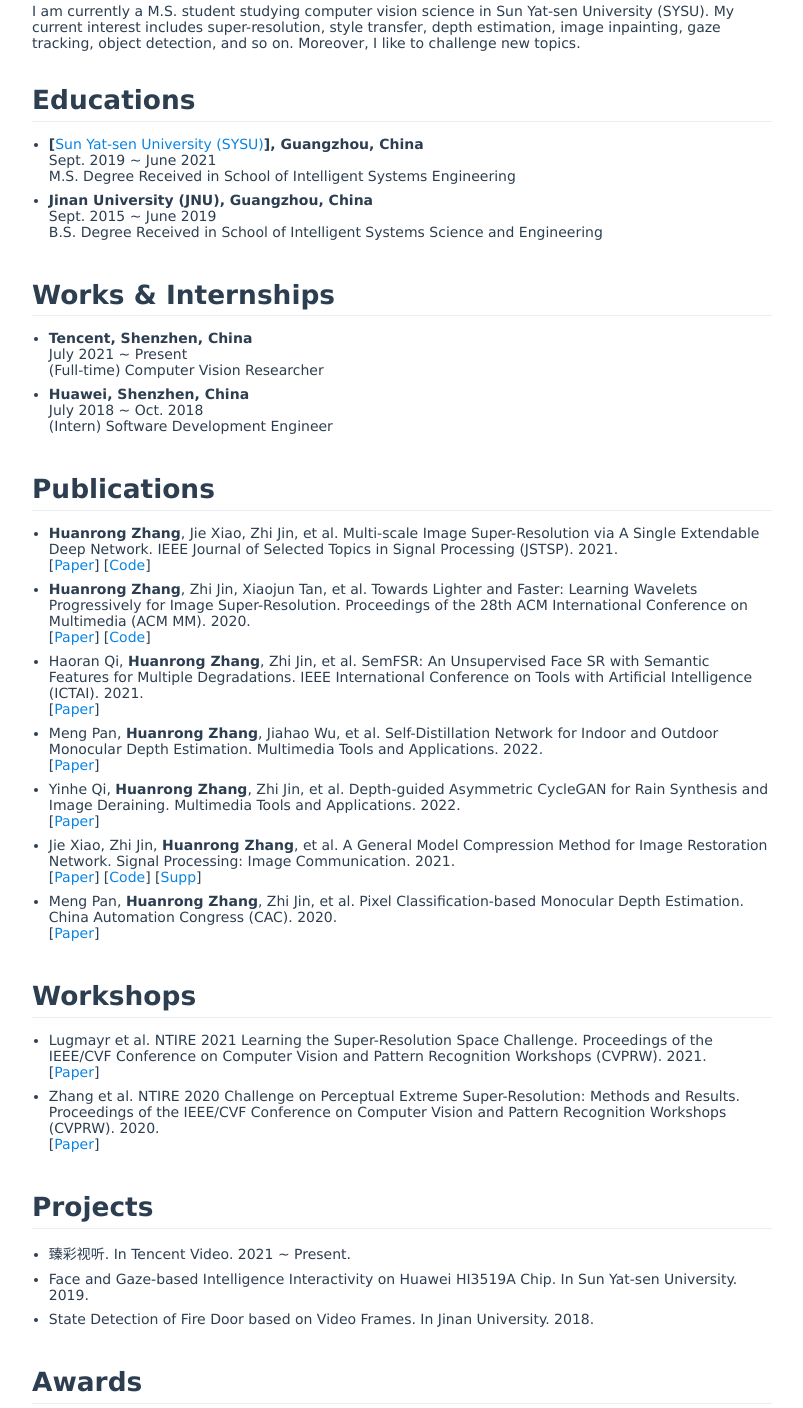
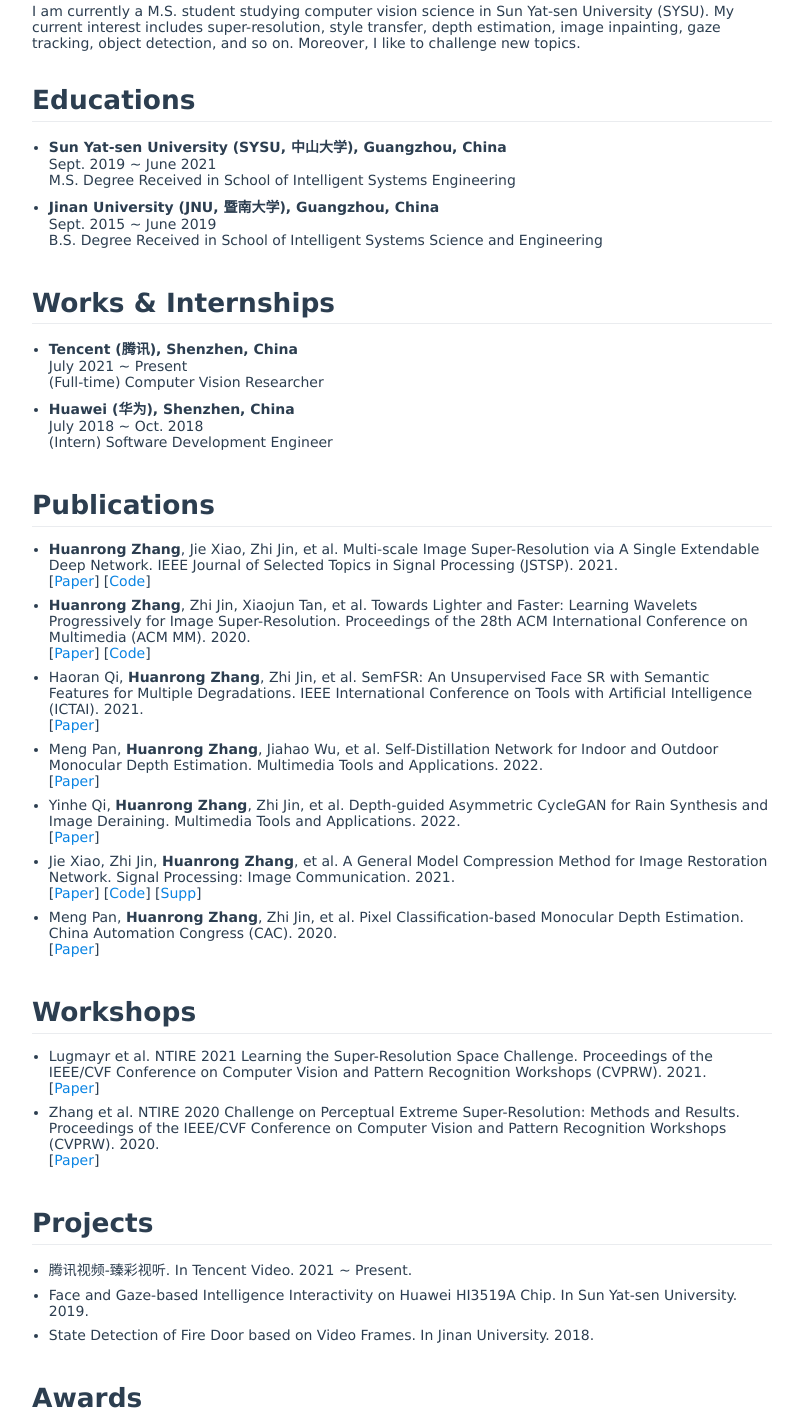
Before and after one commit to supercaoO/hrz, a plain HTML site: page index.html in a window 1280 px wide. Shown: the part 287-1695 px from the top of the page, without its empty margins (238-1041 px from the left). Drawn offline with Linux system fonts and the light colour scheme; no server answers; files whose address does not match are found by name.

Commit message:
Update index.html

```diff
--- a/index.html
+++ b/index.html
@@ -32,11 +32,11 @@
 
 <h2 id="educations">Educations</h2>
 <ul>
-  <li><p><strong>[<a href="https://link.springer.com/article/10.1007/s11042-022-13342-9" target="_blank" rel="noopener noreferrer">Sun Yat-sen University (SYSU)<span><span class="sr-only">(opens new window)</span></span></a>], Guangzhou, China</strong> <br>
+  <li><p><strong><a href="https://www.sysu.edu.cn/" target="_blank" rel="noopener noreferrer" style='color:#2c3e50'><strong>Sun Yat-sen University (SYSU, 中山大学)</strong><span><span class="sr-only">(opens new window)</span></span></a>, Guangzhou, China</strong> <br>
     Sept. 2019 ~ June 2021 <br>
     M.S. Degree Received in School of Intelligent Systems Engineering</p>
   </li>
-  <li><p><strong>Jinan University (JNU), Guangzhou, China</strong> <br>
+  <li><p><strong><a href="https://www.jnu.edu.cn/main.htm" target="_blank" rel="noopener noreferrer" style='color:#2c3e50'><strong>Jinan University (JNU, 暨南大学)</strong><span><span class="sr-only">(opens new window)</span></span></a>, Guangzhou, China</strong> <br>
     Sept. 2015 ~ June 2019 <br>
     B.S. Degree Received in School of Intelligent Systems Science and Engineering</p>
   </li>
@@ -44,11 +44,11 @@
 
 <h2 id="works-internships">Works &amp; Internships</h2>
 <ul>
-  <li><p><strong>Tencent, Shenzhen, China</strong> <br>
+  <li><p><strong>Tencent (腾讯), Shenzhen, China</strong> <br>
     July 2021 ~ Present <br>
     (Full-time) Computer Vision Researcher</p>
   </li>
-  <li><p><strong>Huawei, Shenzhen, China</strong> <br>
+  <li><p><strong>Huawei (华为), Shenzhen, China</strong> <br>
     July 2018 ~ Oct. 2018 <br>
     (Intern) Software Development Engineer</p>
   </li>
@@ -141,7 +141,7 @@
 
 <h2 id="projects">Projects</h2>
 <ul>
-  <li><p>臻彩视听. In Tencent Video. 2021 ~ Present.</p></li>
+  <li><p>腾讯视频-臻彩视听. In Tencent Video. 2021 ~ Present.</p></li>
   <li><p>Face and Gaze-based Intelligence Interactivity on Huawei HI3519A Chip. In Sun Yat-sen University. 2019.</p></li>
   <li><p>State Detection of Fire Door based on Video Frames. In Jinan University. 2018.</p></li>
 </ul>
@@ -157,8 +157,8 @@
 
 <h2 id="patents">Patents</h2>
 <ul>
-  <li><p>图像处理模型的训练方法、视频处理方法、装置及设备, 一种适用于含字幕视频的清晰度增强方法, 2022, CN115205164B（已授权）.</p></li>
-  <li><p>基于增强图像的图像处理方法、装置和计算机设备, 一种基于三维查找表的时域稳定的视频增强方法, 2022, CN115115554B（已授权）.</p></li>
+  <li><p>图像处理模型的训练方法、视频处理方法、装置及设备（一种适用于含字幕视频的清晰度增强方法）, 2022, CN115205164B（已授权）.</p></li>
+  <li><p>基于增强图像的图像处理方法、装置和计算机设备（一种基于三维查找表的时域稳定的视频增强方法）, 2022, CN115115554B（已授权）.</p></li>
   <li><p>一种基于语义特征的人脸超分辨率重建方法及系统, 2022, CN114820310A.</p></li>
   <li><p>一种合成高仿真图像的方法, 2021, CN113160101A.</p></li>
   <li><p>基于图像的消防门及其开关状态的检测方法, 2018, CN109035278B（已授权）.</p></li>
```
